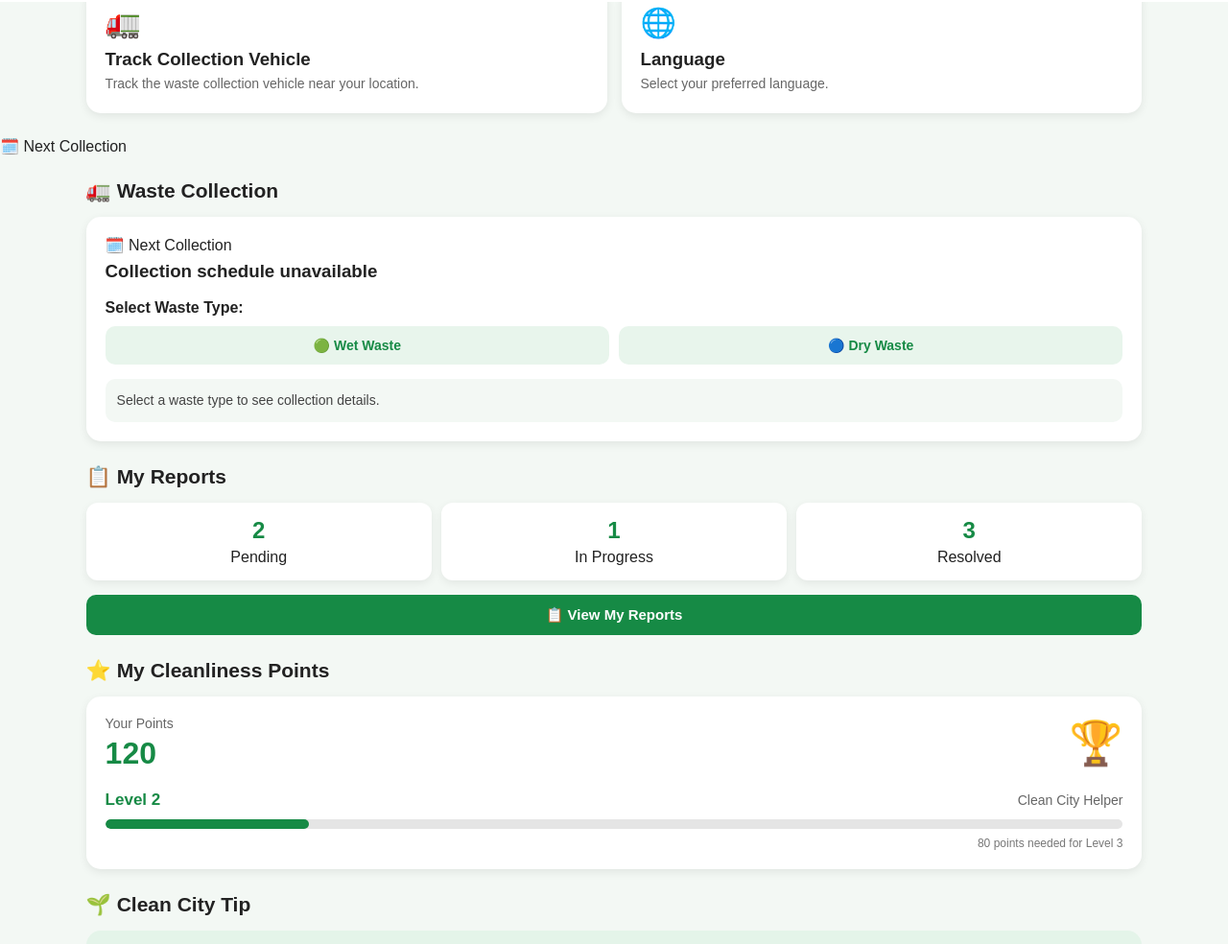
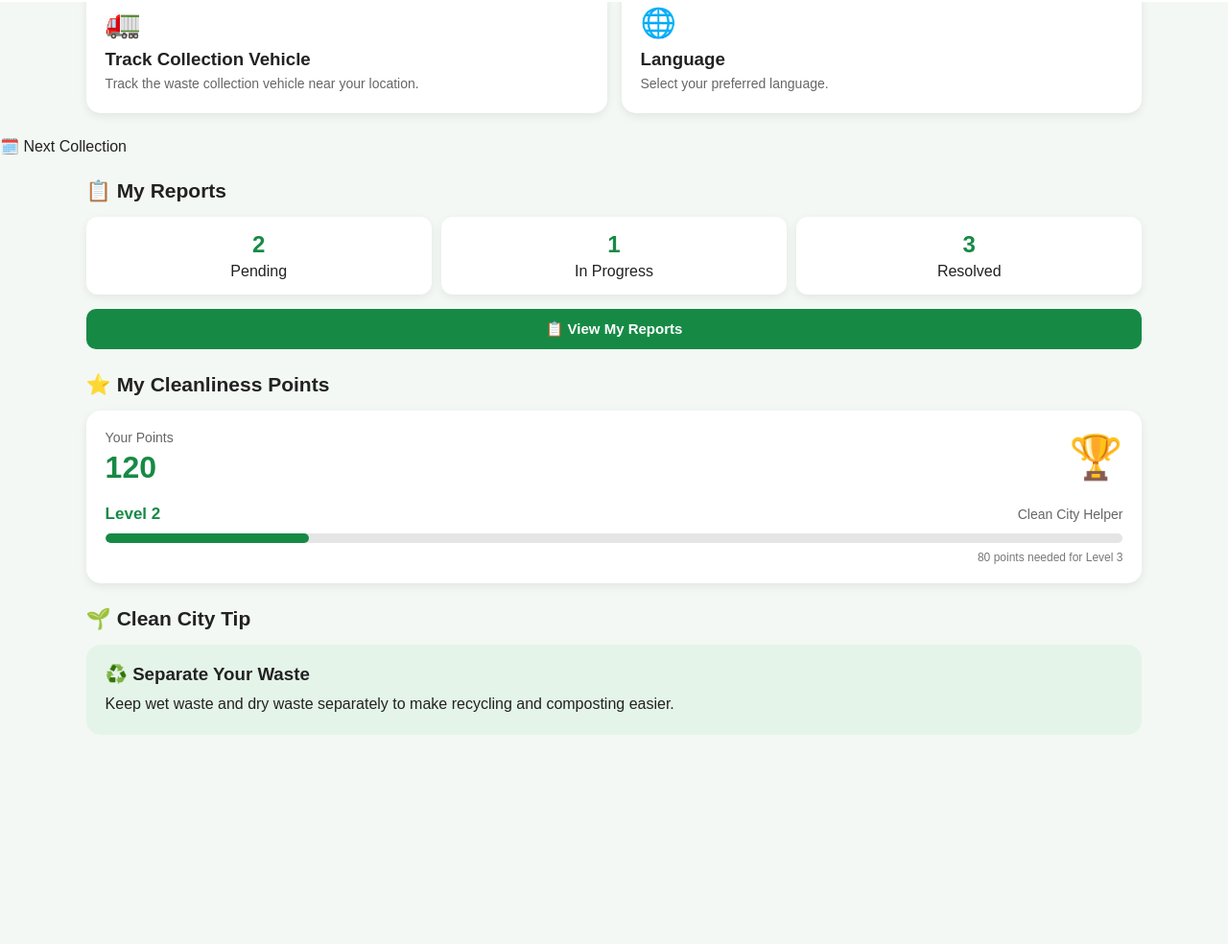
Before and after one commit to adlin-creator/wastesegregation, a website: page home.html in a window 1280 px wide. Shown: the part 798-1782 px from the top of the page at 96% size. After the commit the page ends 1673 px from the top, so only its background shows below. Drawn offline with Linux system fonts and the light colour scheme; no server answers.

```diff
--- a/home.html
+++ b/home.html
@@ -601,47 +601,7 @@
       🗓️ Next Collection
         </p>
 
-<!-- COLLECTION SCHEDULE -->
-
-<div class="section">
-
-    <h2 data-key="wasteCollection">
-        🚛 Waste Collection
-    </h2>
-
-    <div class="collection">
-
-        <p data-key="nextCollection">
-            🗓️ Next Collection
-        </p>
-
-        <h3 id="nextCollectionTime">
-    Loading collection schedule...
-</h3>
-
-        <p class="collection-question">
-            Select Waste Type:
-        </p>
-
-        <div class="waste-buttons">
-
-            <button onclick="showWetWaste()">
-                🟢 <span data-key="wetWaste">Wet Waste</span>
-            </button>
-
-            <button onclick="showDryWaste()">
-                🔵 <span data-key="dryWaste">Dry Waste</span>
-            </button>
-
-        </div>
-
-        <div id="collectionMessage" class="collection-message">
-            Select a waste type to see collection details.
-        </div>
-
-    </div>
-
-</div>
+
 
 
 <!-- MY REPORTS -->
```
